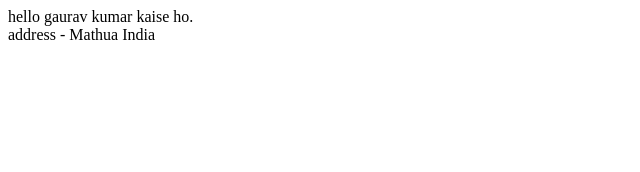
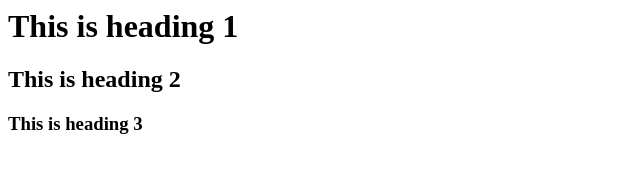
Before and after one commit to gaurav91kumar/apnacollege-demo, a plain HTML site: page index.html in a window 1280 px wide. Shown: the whole page, without its empty margins (0-640 px from the left). Drawn offline with Linux system fonts and the light colour scheme.

Commit message:
index file commited

```diff
--- a/index.html
+++ b/index.html
@@ -1,3 +1,3 @@
-hello gaurav kumar kaise ho.
-<br>
-address - Mathua India
+<h1>This is heading 1</h1>
+<h2>This is heading 2</h2>
+<h3>This is heading 3</h3>
```
